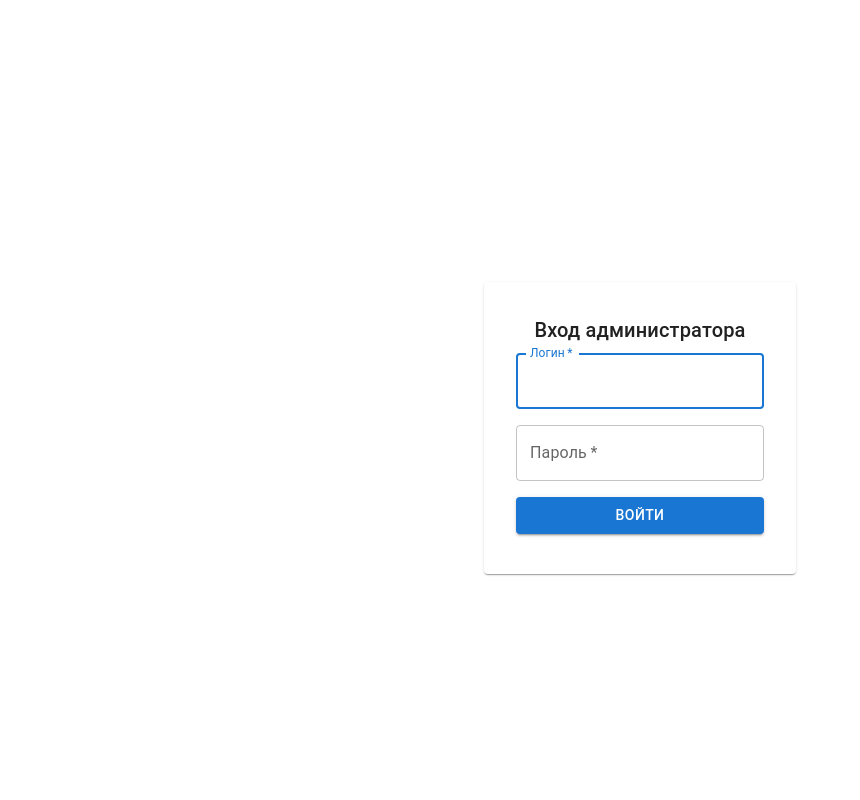
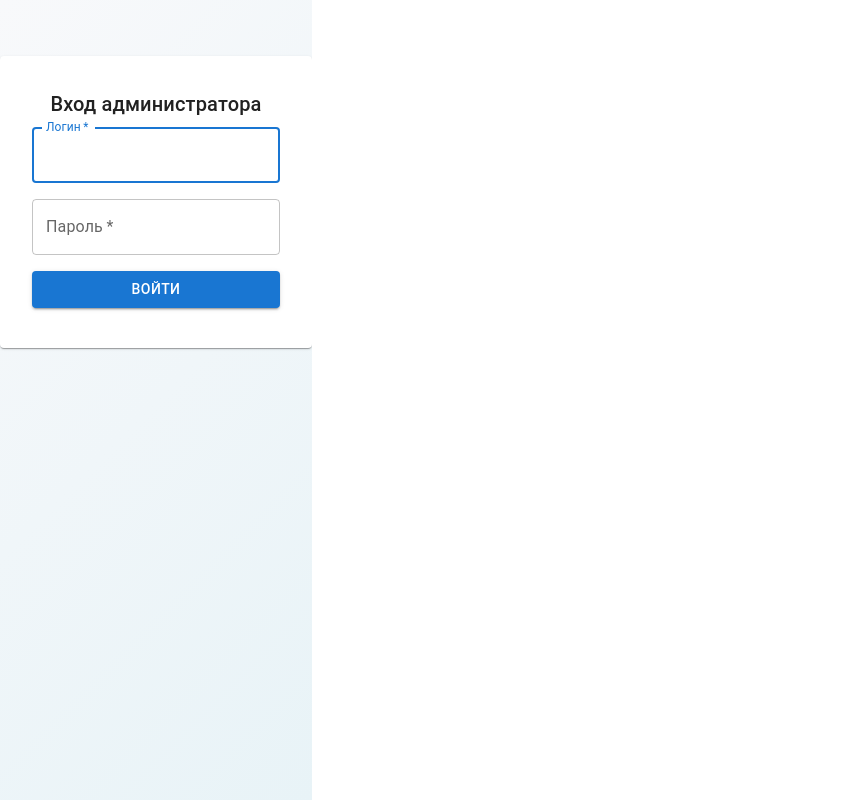
Before and after one commit to Affid-Tech/dicebound-admin-frontend, a React (Vite) app: page /login in a window 1280 px wide. Shown: the whole page, without its empty margins (0-860 px from the left). Built offline with nearby package versions, Linux system fonts and the light colour scheme.

Commit message:
Change styles

```diff
--- a/index.html
+++ b/index.html
@@ -19,7 +19,7 @@
     <link href="https://fonts.googleapis.com/css?family=Exo+2:400,600,700&display=swap" rel="stylesheet">
   </head>
   <body>
-    <div id="root"></div>
+    <div id="root" class="App"></div>
     <script type="module" src="src/main.tsx"></script>
   </body>
 </html>
--- a/src/App.css
+++ b/src/App.css
@@ -1,6 +1,9 @@
-#root {
-  max-width: 1280px;
-  margin: 0 auto;
-  padding: 2rem;
-  text-align: center;
+html, body {
+  height: 100%;
 }
+
+.App{
+  background: linear-gradient(135deg, #F8F9FB 0%, #E8F3F7 100%);
+  height: 100%;
+  overflow-y: auto;
+}
```
